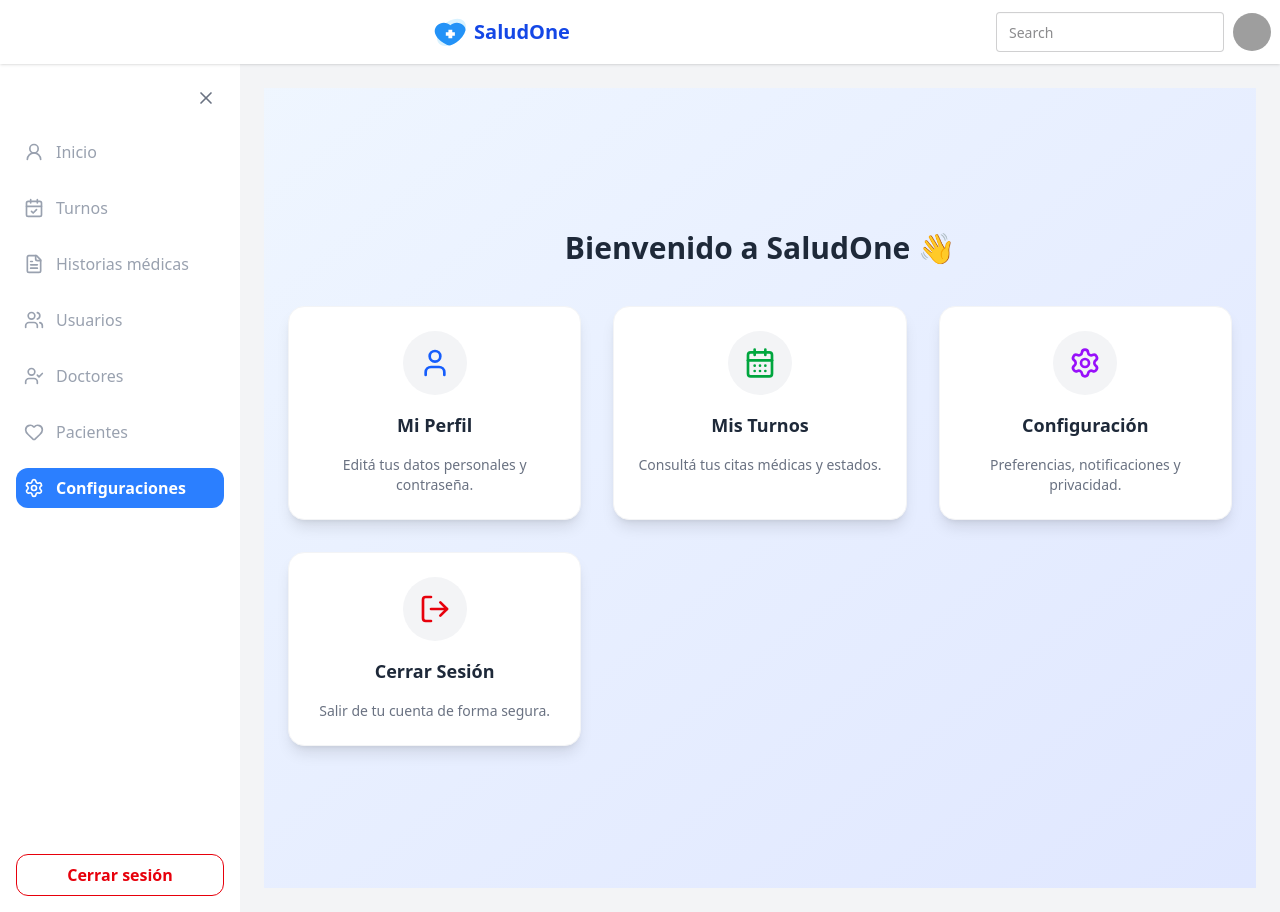
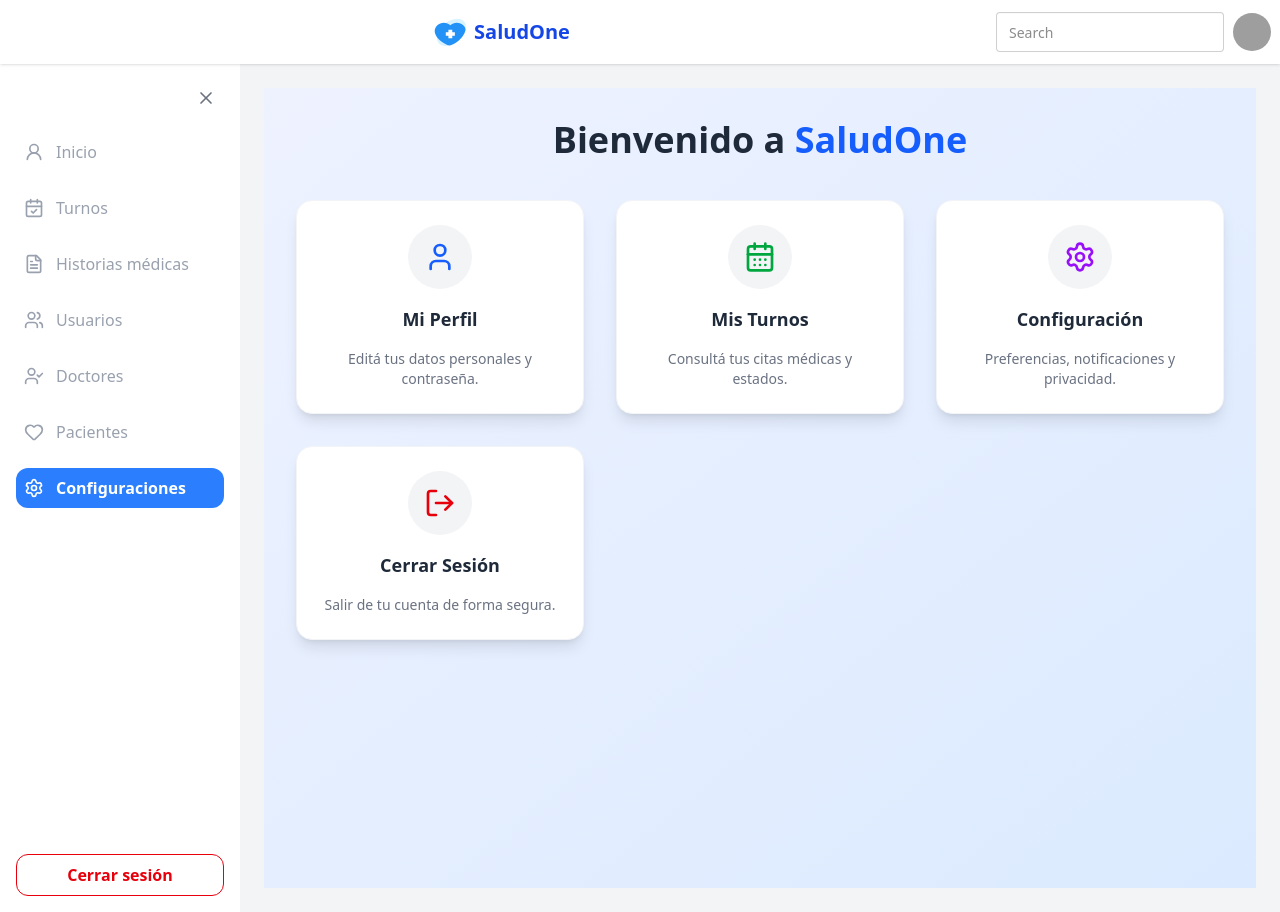
Before and after one commit to conrado85/equipo-32, a React (Vite) app: page /dashboard/settings in a window 1280 px wide. Built offline with nearby package versions, Linux system fonts and the light colour scheme; sample sign-in values are in the browser's storage; grey boxes are pictures that could not be loaded.

Commit message:
style:maquetado de paginas del paciente

```diff
--- a/src/components/NavBar.jsx
+++ b/src/components/NavBar.jsx
@@ -17,7 +17,7 @@ function NavBar() {
         <ul className="menu menu-horizontal px-1 space-x-6">
           <li>
             <Link
-              to="/#about"
+              to="#"
               className="text-gray-700 hover:bg-blue-50 hover:text-blue-600 rounded-lg px-4 py-2 transition-colors font-medium text-base"
             >
               Sobre Nosotros
--- a/src/pages/UserAppointments.jsx
+++ b/src/pages/UserAppointments.jsx
@@ -40,8 +40,8 @@ export default function UserAppointments() {
 
   return (
     <div className="min-h-screen bg-gradient-to-br from-indigo-50 to-blue-100 flex flex-col items-center p-8">
-      <h1 className="text-3xl font-bold text-gray-800 mb-10">
-        Reservá tu turno 🗓️
+      <h1 className="text-4xl font-bold text-gray-800 mb-10">
+        Reservá tu turno en <span className="text-blue-600">SaludOne</span>
       </h1>
 
       <div className="grid grid-cols-1 sm:grid-cols-2 lg:grid-cols-3 gap-8 max-w-6xl">
--- a/src/pages/UserProfile.jsx
+++ b/src/pages/UserProfile.jsx
@@ -43,9 +43,9 @@ export default function UserProfile() {
   };
 
   return (
-    <div className="min-h-screen bg-gradient-to-br from-blue-50 to-indigo-100 flex flex-col items-center justify-center p-6">
-      <h1 className="text-3xl font-bold text-gray-800 mb-10">
-        Bienvenido a SaludOne 👋
+    <div className="min-h-screen bg-gradient-to-br from-indigo-50 to-blue-100 flex flex-col items-center p-8">
+      <h1 className="text-4xl font-bold text-gray-800 mb-10">
+        Bienvenido a <span className="text-blue-600">SaludOne</span>
       </h1>
 
       <div className="grid grid-cols-1 sm:grid-cols-2 lg:grid-cols-3 gap-8 max-w-5xl">
```
